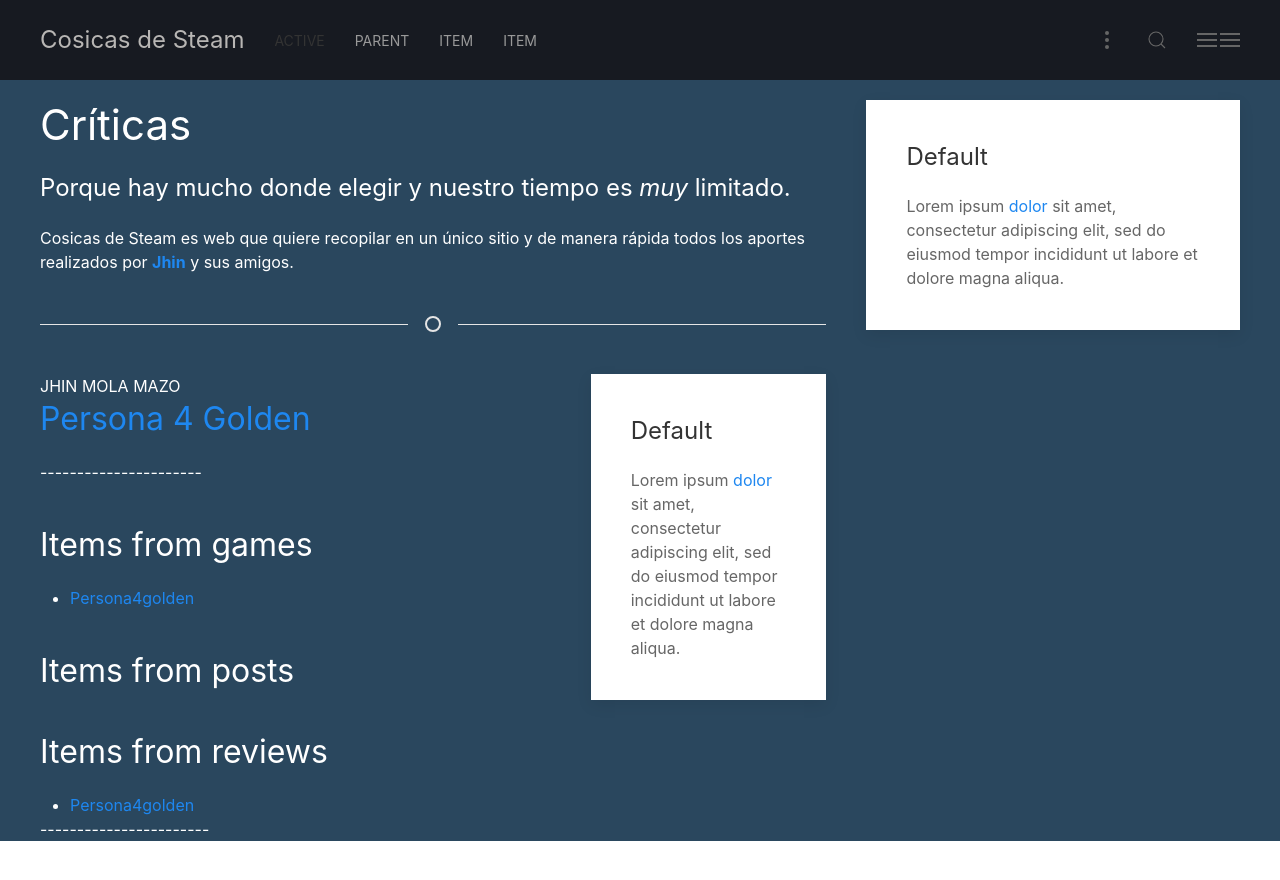
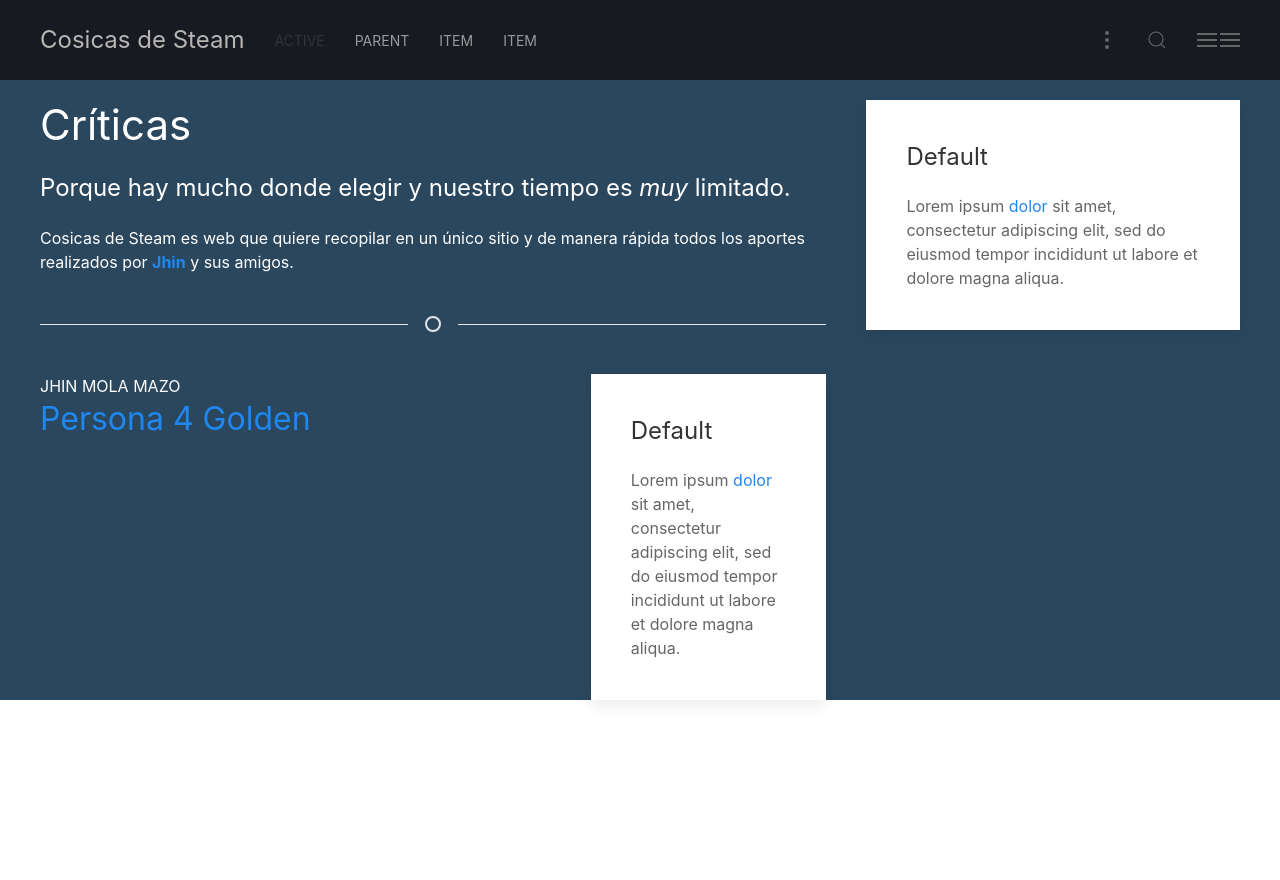
Before and after one commit to Throyd/steamstuff, a Jekyll site: the page built from index.html, in a window 1280 px wide. Shown: the top 880 px of the page. Built offline with Jekyll 4.4.1, drawn with Linux system fonts in a browser that asks for light colours; nearby versions of some CDN libraries.

Commit message:
Update reviews_latest.html

```diff
--- a/_includes/reviews_latest.html
+++ b/_includes/reviews_latest.html
@@ -1,21 +1,8 @@
 JHIN MOLA MAZO
-{% for review in site.games %}
+{% for review in site.reviews %}
   <h2>
     <a href="{{ review.url }}">
       {{ review.name }}
     </a>
   </h2>
 {% endfor %}
-
-----------------------
-
-{% for collection in site.collections %}
-  <h2>Items from {{ collection.label }}</h2>
-  <ul>
-    {% for item in site[collection.label] %}
-      <li><a href="{{ item.url }}">{{ item.title }}</a></li>
-    {% endfor %}
-  </ul>
-{% endfor %}
-
------------------------
```
